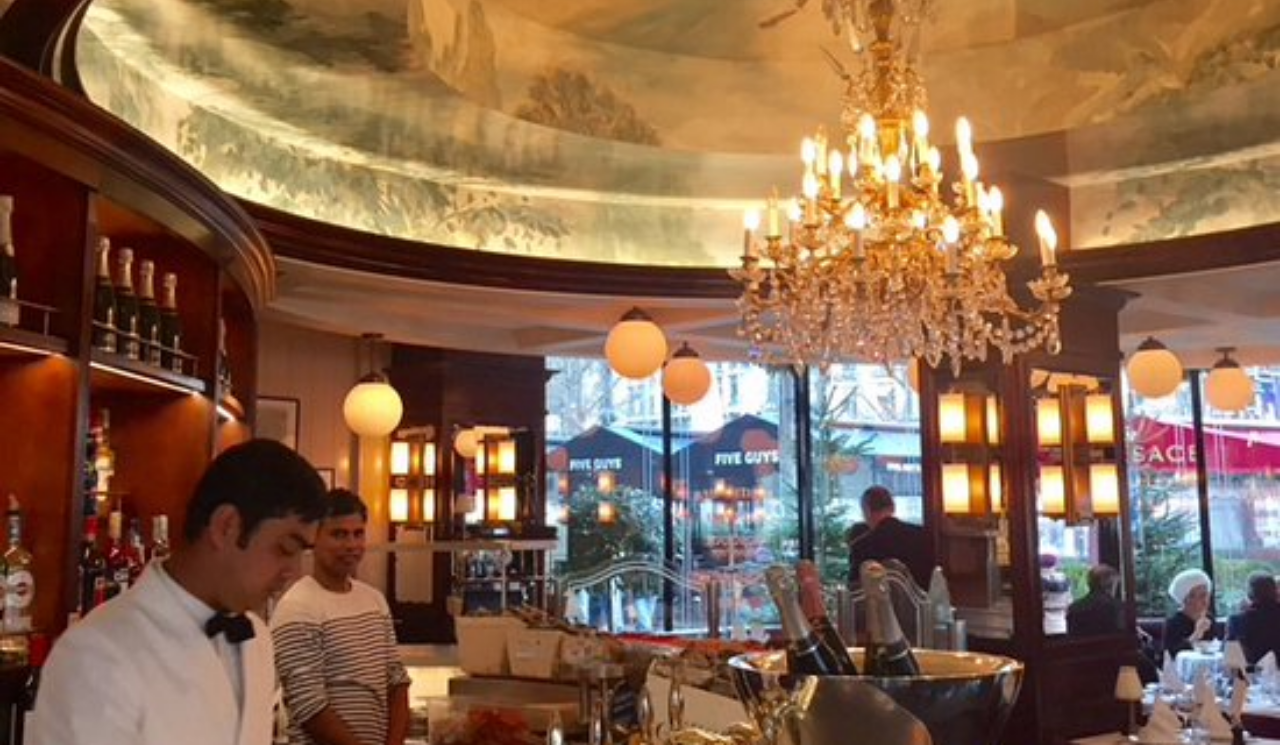
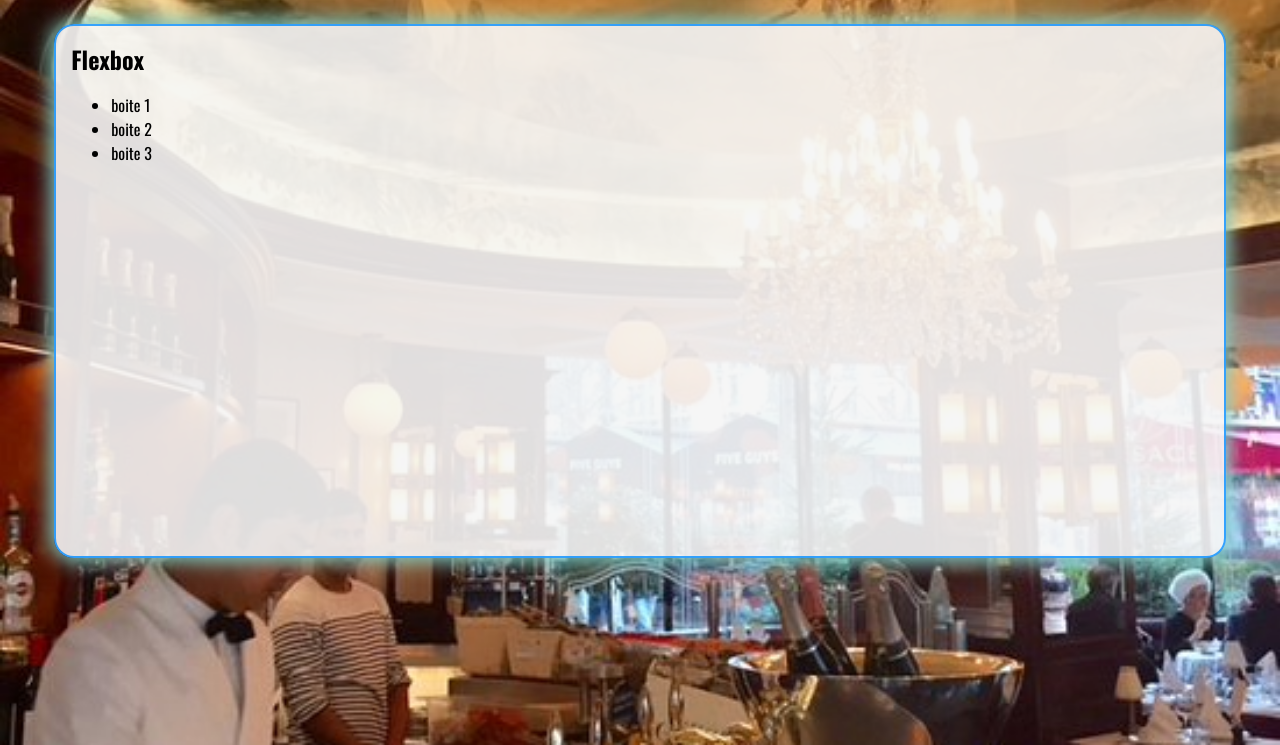
Before and after one commit to gmt86/CSS-Revision1, a plain HTML site: page index.html in a window 1280 px wide. Shown: the part 90-835 px from the top of the page. Drawn offline with Linux system fonts and the light colour scheme; files whose address does not match are found by name.

Commit message:
3-FlexBox (boite) Partie 1

```diff
--- a/assets/Style/style.css
+++ b/assets/Style/style.css
@@ -4,6 +4,14 @@
     font-family: "DMSerif";
     src: url("./fonts/Oswald/Oswald-VariableFont_wght.ttf");
 }
+
+/* * l'étoile donne du style à tous les éléments */
+/* *{
+    margin: 0; pour reinitialiser tous les marges extérieurs
+    padding: 0; pour reinitialiser tous les marges intérieurs
+} */
+
+/* NB: il faut toujours crée les éléments css en suivant leur ordre dans le html */
 
 body{
     /* background-color: red;couleur de fond */
@@ -12,7 +20,7 @@ body{
     /* vh: signifie viewport heigth, pour aussi éviter que l'image se repète */
     min-height: 100vh; /* min-height : hauteur minimal, pour dire que l'image face 100% de la taille de l'ecran d'utilisateur*/
     /* astuce: utilser min-heigth au lieu de heigth pour éviter des supprises déagréable lorsque les tailles d'écran varies */
-
+    /* VH , WH pour les tailles d'écran */
 }
 
 h1{
@@ -27,3 +35,28 @@ h1{
     font-family: 'DMSerif',sans-serif; /*si la police Oswald n'est pas trouvée alors 'sans-serif' est automatiquement chargée */
 
 }
+
+/* ici nous allons mettre en forme nos 4 boites à savoir: main,boite1,boite2,boite3 */
+
+main{   /*mise en forme du parent */
+    height: 500px; /* il faut pas utliser le % sur les hauteurs */
+    width: 90%;  /* conseiller de mettre les largeurs en % */
+    background: rgba(245, 245, 245, 0.9);
+    /* centrer une boite */
+    margin: 0 auto; /* ce qui signifie: haut =0, bas =0, gauche=auto, droite = auto */
+    /* équivaut a ceci : margin: 0 0 auto auto; */
+    /* margin: = écart exterieur
+       padding: = écart intérieur */
+    border: 2px solid rgba(0, 140, 255, 0.781);/*pour les bordures */
+    border-radius: 20px; /*pour arrondir tous les bordures */
+    /* border-radius: 20px 0 ;
+       border-radius: 20px 20px 0 20px; */
+    box-shadow: 0px 0px 20px 4px #81cfc6;   /*pour créer l'ombre */
+    padding: 15px;/* 15px en haut,bas,gauche,droite */
+
+}
+
+h2{
+    margin: 0; /* pour enlever tous les marge appliquée sur le H2 */
+
+}
--- a/index.html
+++ b/index.html
@@ -11,5 +11,18 @@
         <h1>Les bases de CSS</h1>
     </header>
 
+    <main>
+
+        <div class="flexbox">
+            <h2>Flexbox</h2>
+            <ul>
+                <li>boite 1</li>
+                <li>boite 2</li>
+                <li>boite 3</li>
+            </ul>
+        </div>
+
+    </main>
+
 </body>
 </html>
```
